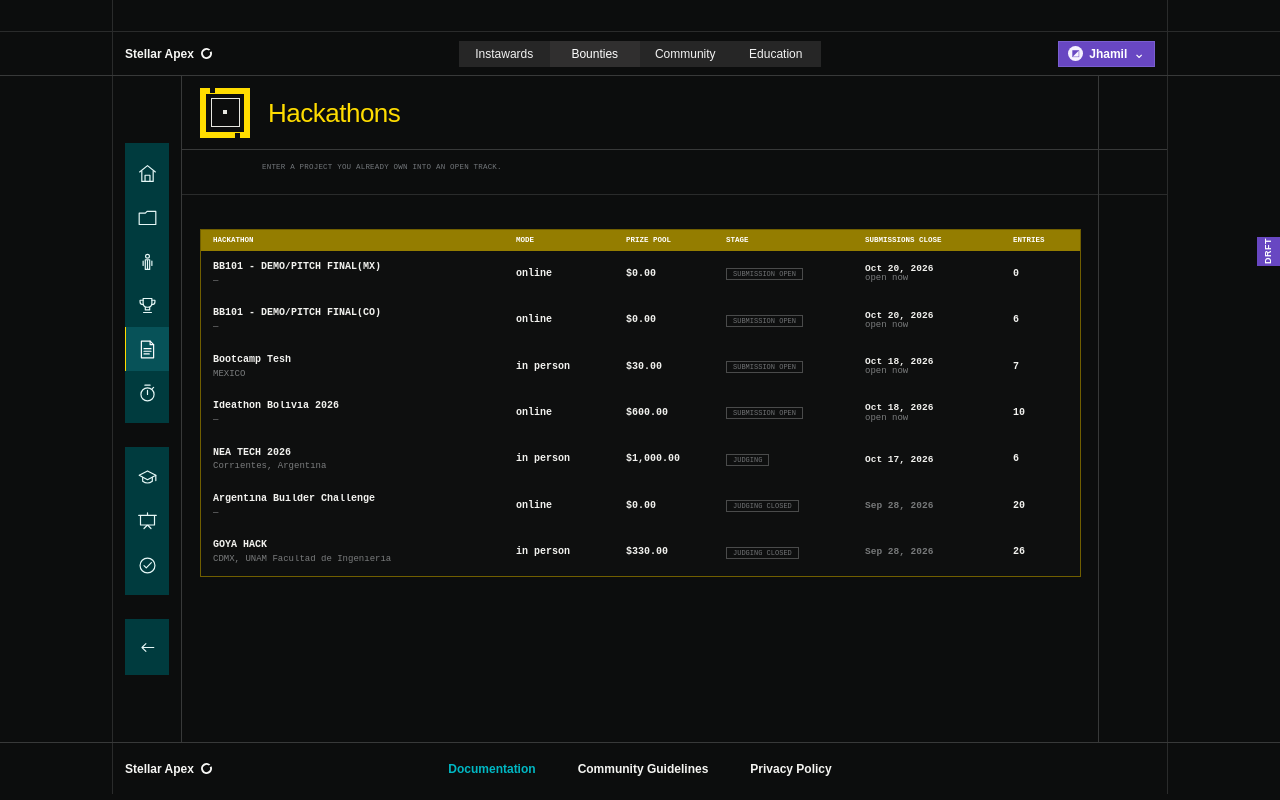
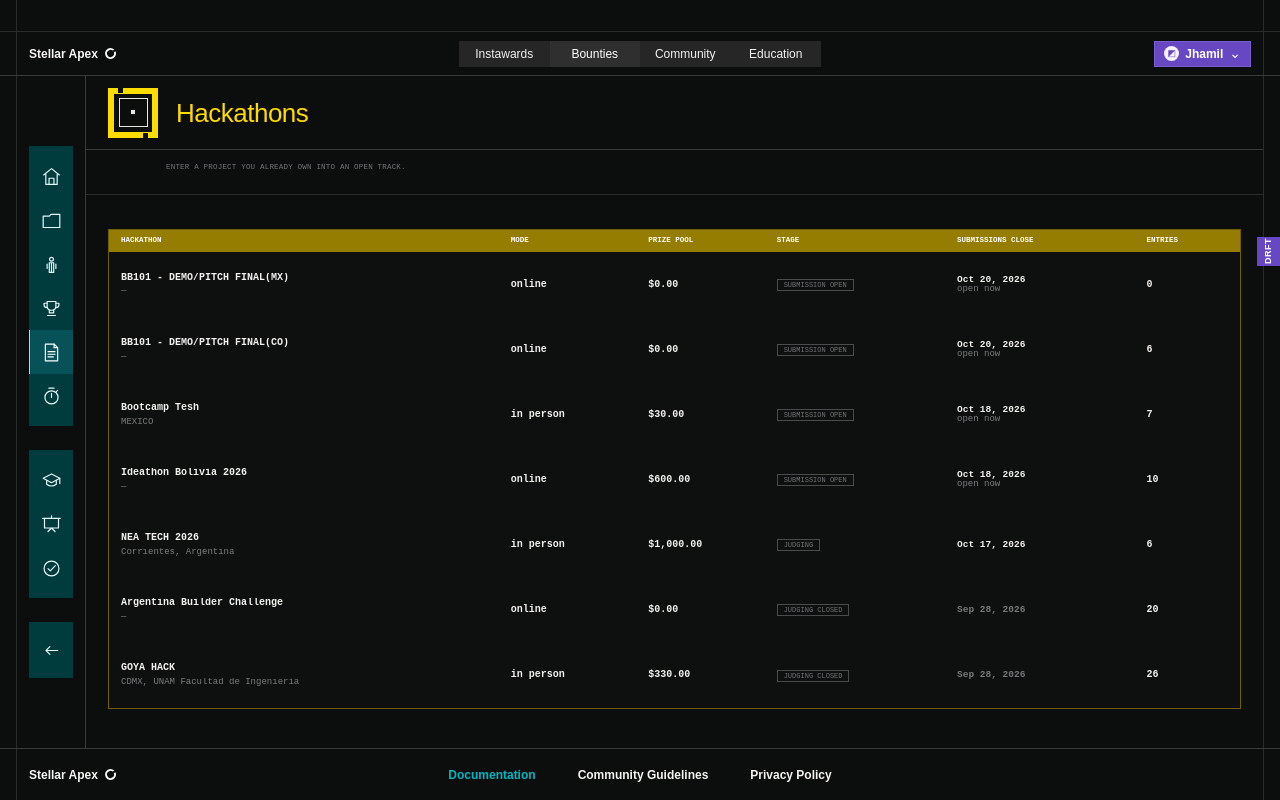
Before and after one commit to OmarQV/build-bond, a React (Vite) app: page / in a window 1280 px wide. Built offline with nearby package versions, Linux system fonts and the light colour scheme.

Commit message:
Mejora la disposición y el diseño de la interfaz de usuario con ajustes en estilos y propiedades CSS

```diff
--- a/src/App.css
+++ b/src/App.css
@@ -12,6 +12,8 @@
   --cyan: #00b8c4;
   --purple: #6847c2;
   --side-rail: 68px;
+  --layout-gutter: 16px;
+  --layout-max: 1920px;
 }
 
 * { box-sizing: border-box; }
@@ -22,8 +24,7 @@ a { -webkit-tap-highlight-color: transparent; }
 button { font: inherit; }
 
 .site-shell {
-  min-height: 100vh;
-  min-height: 794px;
+  min-height: max(100svh, 794px);
   display: flex;
   flex-direction: column;
   background: linear-gradient(var(--line-soft), var(--line-soft)) 0 31px / 100% 1px no-repeat, var(--page);
@@ -39,7 +40,7 @@ button { font: inherit; }
 .topbar-inner,
 .footer-inner,
 .workspace {
-  width: min(1056px, calc(100% - 136px));
+  width: min(var(--layout-max), calc(100% - var(--layout-gutter) - var(--layout-gutter)));
   margin: 0 auto;
 }
 
@@ -169,21 +170,10 @@ button { font: inherit; }
 .profile-menu button:hover { background: var(--teal); }
 
 .workspace {
-  position: relative;
   flex: 1 0 666px;
   display: grid;
   grid-template-columns: var(--side-rail) 1fr;
   border-inline: 1px solid var(--line-soft);
-}
-
-.workspace::after {
-  content: '';
-  position: absolute;
-  inset-block: 0;
-  right: var(--side-rail);
-  width: 1px;
-  background: var(--line);
-  pointer-events: none;
 }
 
 .sidebar {
@@ -246,6 +236,8 @@ button { font: inherit; }
 
 .content-panel {
   min-width: 0;
+  display: flex;
+  flex-direction: column;
   border-left: 1px solid var(--line);
 }
 
@@ -254,7 +246,7 @@ button { font: inherit; }
   display: flex;
   align-items: center;
   gap: 18px;
-  padding: 0 calc(18px + var(--side-rail)) 0 18px;
+  padding: 0 22px;
   border-bottom: 1px solid var(--line);
 }
 
@@ -306,7 +298,7 @@ button { font: inherit; }
 
 .instruction-bar {
   height: 45px;
-  padding: 13px calc(80px + var(--side-rail)) 0 80px;
+  padding: 13px 80px 0;
   border-bottom: 1px solid var(--line-soft);
   color: #73777b;
   font: 400 7.5px/1.2 'Courier New', monospace;
@@ -314,11 +306,16 @@ button { font: inherit; }
 }
 
 .table-region {
-  padding: 34px calc(18px + var(--side-rail)) 0 18px;
+  width: 100%;
+  padding: 34px 22px 24px;
 }
 
 .hackathon-table {
-  min-width: 838px;
+  width: 100%;
+  min-width: 900px;
+  min-height: clamp(350px, 60vh, 620px);
+  display: flex;
+  flex-direction: column;
   border: 1px solid #705e00;
   background: #0e0f0f;
   font-family: 'Courier New', Consolas, monospace;
@@ -326,15 +323,22 @@ button { font: inherit; }
 
 .table-row {
   display: grid;
-  grid-template-columns: 303px 110px 100px 139px 148px 1fr;
+  grid-template-columns:
+    minmax(280px, 2.55fr)
+    minmax(100px, .9fr)
+    minmax(100px, .84fr)
+    minmax(130px, 1.18fr)
+    minmax(160px, 1.24fr)
+    minmax(82px, .69fr);
   align-items: center;
 }
 
 .table-head {
-  height: 21px;
+  flex: 0 0 clamp(21px, 2.8vh, 28px);
+  height: clamp(21px, 2.8vh, 28px);
   color: #fff;
   background: var(--mustard);
-  font-size: 7.5px;
+  font-size: clamp(7.5px, .52vw, 10px);
   font-weight: 700;
   line-height: 1;
 }
@@ -343,15 +347,16 @@ button { font: inherit; }
 .data-row > span { padding-left: 12px; }
 
 .data-row {
+  flex: 1 1 0;
   width: 100%;
-  min-height: 46.4px;
+  min-height: clamp(46.4px, 5.6vh, 58px);
   padding: 0;
   border: 0;
   color: #f2f2ef;
   background: transparent;
   text-align: left;
   cursor: pointer;
-  font: 700 10px/1.08 'Courier New', Consolas, monospace;
+  font: 700 clamp(10px, .64vw, 12px)/1.08 'Courier New', Consolas, monospace;
   transition: background 100ms ease;
 }
 
@@ -379,18 +384,18 @@ button { font: inherit; }
   white-space: nowrap;
 }
 
-.hackathon-name strong { font-size: 10px; }
+.hackathon-name strong { font-size: clamp(10px, .64vw, 12px); }
 
 .hackathon-name small,
 .closing-date small {
   color: #7b7d7e;
-  font-size: 9px;
+  font-size: clamp(9px, .56vw, 10.5px);
   font-weight: 400;
 }
 
 .closing-date b {
   color: inherit;
-  font-size: 9.5px;
+  font-size: clamp(9.5px, .6vw, 11px);
   font-weight: 700;
 }
 
@@ -471,11 +476,10 @@ button { font: inherit; }
 }
 
 @media (max-width: 980px) {
-  :root { --side-rail: 58px; }
-
-  .topbar-inner,
-  .footer-inner,
-  .workspace { width: calc(100% - 32px); }
+  :root {
+    --side-rail: 58px;
+    --layout-gutter: 12px;
+  }
 
   .main-nav button {
     min-width: auto;
@@ -488,7 +492,10 @@ button { font: inherit; }
 }
 
 @media (max-width: 680px) {
-  :root { --side-rail: 0px; }
+  :root {
+    --side-rail: 0px;
+    --layout-gutter: 6px;
+  }
 
   .site-shell {
     min-height: 100svh;
@@ -519,12 +526,9 @@ button { font: inherit; }
   }
 
   .workspace {
-    width: calc(100% - 16px);
     grid-template-columns: 1fr;
     border-inline: 1px solid var(--line-soft);
   }
-
-  .workspace::after { display: none; }
 
   .sidebar {
     padding: 8px;
```
